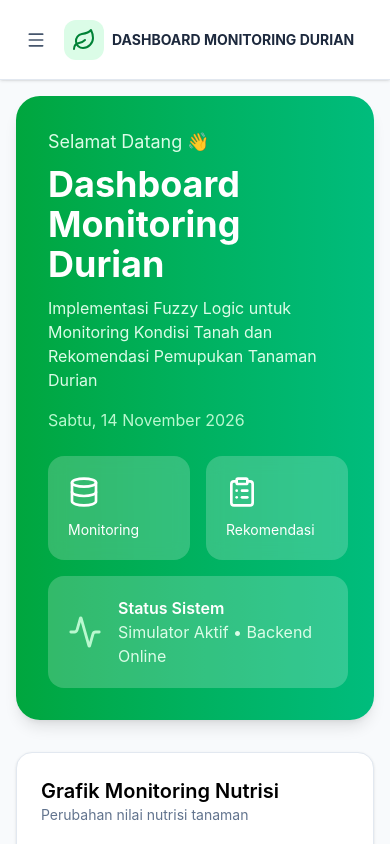
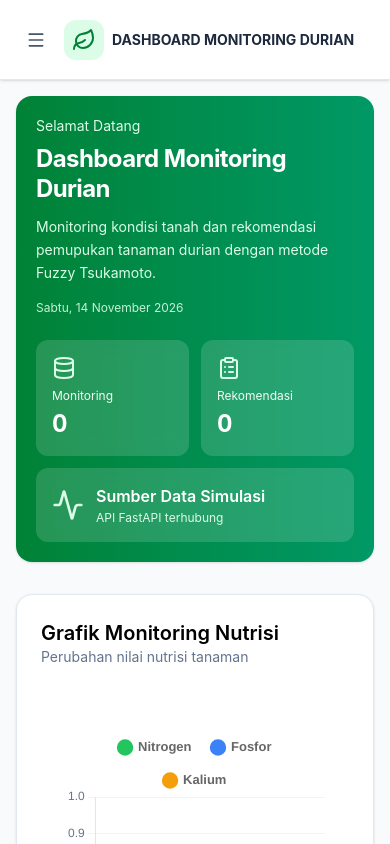
Before and after one commit to andri-irawan79/monitoring_web, a Vue app in the folder frontend/: page / in a window 390 px wide. Shown: the top 844 px of the page. Built offline with nearby package versions, Linux system fonts and the light colour scheme; no server answers; sample sign-in values are in the browser's storage.

Commit message:
Improve responsive dashboard hero and clarify simulation data source

```diff
--- a/frontend/src/components/dashboard/DashboardHero.vue
+++ b/frontend/src/components/dashboard/DashboardHero.vue
@@ -1,5 +1,4 @@
 <script setup>
-
 import {
     Database,
     ClipboardList,
@@ -7,215 +6,93 @@ import {
 } from "lucide-vue-next";
 
 defineProps({
-
-    summary:{
-
-        type:Object,
-
-        default:()=>({})
+    summary: {
+        type: Object,
+        default: () => ({})
     }
-
 });
 
 const today = new Date().toLocaleDateString(
-
     "id-ID",
-
     {
-
-        weekday:"long",
-
-        day:"numeric",
-
-        month:"long",
-
-        year:"numeric"
-
+        weekday: "long",
+        day: "numeric",
+        month: "long",
+        year: "numeric"
     }
-
 );
-
 </script>
 
 <template>
-
-<div
+    <section
         class="
-mb-8
-rounded-3xl
+            mb-6
+            sm:mb-8
+            overflow-hidden
+            rounded-2xl
+            sm:rounded-3xl
             bg-gradient-to-r
-from-green-600
-to-emerald-500
+            from-green-700
+            to-emerald-600
+            p-5
+            sm:p-6
+            lg:p-8
             text-white
-p-8
-shadow-lg
-">
-
-<div
-class="
-flex
-justify-between
-items-start
-flex-wrap
-gap-6
-">
-
-<div>
-
-<p
-class="
-text-green-100
-text-lg
+            shadow-sm
         "
     >
-
-Selamat Datang 👋
-
+        <div class="flex flex-col xl:flex-row xl:items-start xl:justify-between gap-6">
+            <div class="min-w-0 max-w-2xl">
+                <p class="text-sm sm:text-base text-green-100">
+                    Selamat Datang
                 </p>
 
-<h1
-class="
-text-4xl
-font-bold
-mt-2
-"
->
-
+                <h1 class="mt-2 text-2xl sm:text-3xl lg:text-4xl font-bold leading-tight tracking-tight">
                     Dashboard Monitoring Durian
-
                 </h1>
 
-<p
-class="
-mt-3
-text-green-100
-"
->
-
-Implementasi Fuzzy Logic untuk Monitoring Kondisi Tanah
-dan Rekomendasi Pemupukan Tanaman Durian
-
+                <p class="mt-3 max-w-xl text-sm sm:text-base leading-relaxed text-green-100">
+                    Monitoring kondisi tanah dan rekomendasi pemupukan tanaman durian dengan metode Fuzzy Tsukamoto.
                 </p>
 
-<p
-class="
-mt-4
-text-green-200
-"
->
-
+                <p class="mt-4 text-xs sm:text-sm text-green-100/90">
                     {{ today }}
-
                 </p>
-
             </div>
 
-<div
-class="
-grid
-grid-cols-2
-gap-4
-min-w-[300px]
-">
-
-<div
-class="
-bg-white/20
-rounded-2xl
-p-5
-backdrop-blur
-">
-
-<Database class="w-8 h-8 mb-3"/>
-
-<p class="text-sm">
-
+            <div class="grid w-full max-w-xl grid-cols-2 gap-3 sm:gap-4 xl:max-w-sm">
+                <div class="rounded-xl sm:rounded-2xl bg-white/15 p-4 sm:p-5 backdrop-blur-sm">
+                    <Database class="mb-2 sm:mb-3 h-6 w-6 sm:h-8 sm:w-8 text-green-100" />
+                    <p class="text-xs sm:text-sm text-green-50">
                         Monitoring
-
                     </p>
-
-<p
-class="
-text-3xl
-font-bold
-"
->
-
-{{ summary.total_monitoring }}
-
+                    <p class="mt-1 text-2xl sm:text-3xl font-bold tabular-nums">
+                        {{ summary.total_monitoring ?? 0 }}
                     </p>
-
                 </div>
 
-<div
-class="
-bg-white/20
-rounded-2xl
-p-5
-backdrop-blur
-">
-
-<ClipboardList class="w-8 h-8 mb-3"/>
-
-<p class="text-sm">
-
+                <div class="rounded-xl sm:rounded-2xl bg-white/15 p-4 sm:p-5 backdrop-blur-sm">
+                    <ClipboardList class="mb-2 sm:mb-3 h-6 w-6 sm:h-8 sm:w-8 text-green-100" />
+                    <p class="text-xs sm:text-sm text-green-50">
                         Rekomendasi
-
                     </p>
-
-<p
-class="
-text-3xl
-font-bold
-"
->
-
-{{ summary.total_recommendation }}
-
+                    <p class="mt-1 text-2xl sm:text-3xl font-bold tabular-nums">
+                        {{ summary.total_recommendation ?? 0 }}
                     </p>
-
                 </div>
 
-<div
-class="
-col-span-2
-bg-white/20
-rounded-2xl
-p-5
-flex
-items-center
-gap-4
-">
-
-<Activity
-class="
-w-10
-h-10
-text-green-200
-"/>
-
-<div>
-
+                <div class="col-span-2 flex items-center gap-3 sm:gap-4 rounded-xl sm:rounded-2xl bg-white/15 p-4 sm:p-5 backdrop-blur-sm">
+                    <Activity class="h-8 w-8 sm:h-10 sm:w-10 shrink-0 text-green-100" />
+                    <div class="min-w-0">
                         <p class="font-semibold">
-
-Status Sistem
-
+                            Sumber Data Simulasi
                         </p>
-
-<p class="text-green-100">
-
-Simulator Aktif • Backend Online
-
+                        <p class="mt-0.5 text-xs sm:text-sm text-green-100">
+                            API FastAPI terhubung
                         </p>
-
                     </div>
-
                 </div>
-
             </div>
-
         </div>
-
-</div>
-
+    </section>
 </template>
```
Lines whose indentation alone changed are shown as unchanged.
